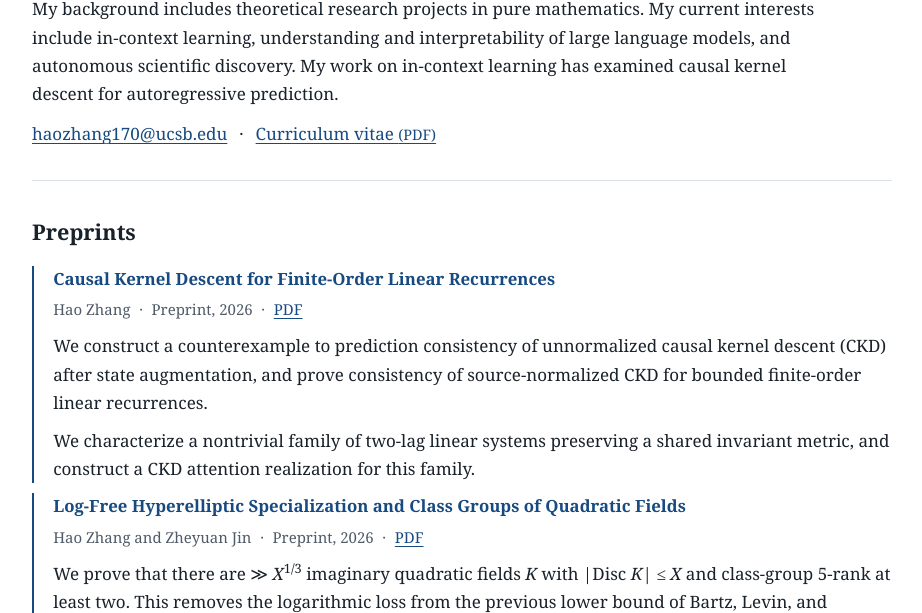
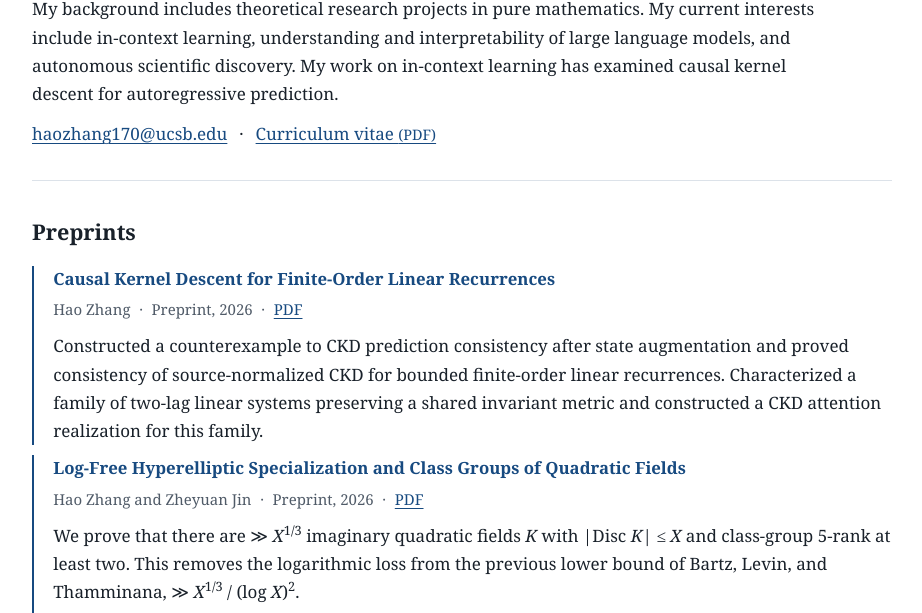
Before and after one commit to CNCauchy/CNCauchy.github.io, a plain HTML site: page index.html in a window 1280 px wide. Shown: the part 125-738 px from the top of the page, without its empty margins (178-1100 px from the left). Drawn offline with Linux system fonts and the light colour scheme.

Commit message:
Revise CKD preprint contribution summary to approved CV wording

```diff
--- a/index.html
+++ b/index.html
@@ -37,13 +37,7 @@
           <a href="files/causal-kernel-descent-finite-order-linear-recurrences.pdf" aria-label="Read Causal Kernel Descent for Finite-Order Linear Recurrences (PDF)">PDF</a>
         </p>
         <p>
-          We construct a counterexample to prediction consistency of unnormalized causal kernel
-          descent (CKD) after state augmentation, and prove consistency of source-normalized
-          CKD for bounded finite-order linear recurrences.
-        </p>
-        <p>
-          We characterize a nontrivial family of two-lag linear systems preserving a shared
-          invariant metric, and construct a CKD attention realization for this family.
+          Constructed a counterexample to CKD prediction consistency after state augmentation and proved consistency of source-normalized CKD for bounded finite-order linear recurrences. Characterized a family of two-lag linear systems preserving a shared invariant metric and constructed a CKD attention realization for this family.
         </p>
       </article>
       <article class="publication" aria-labelledby="paper-title">
```
